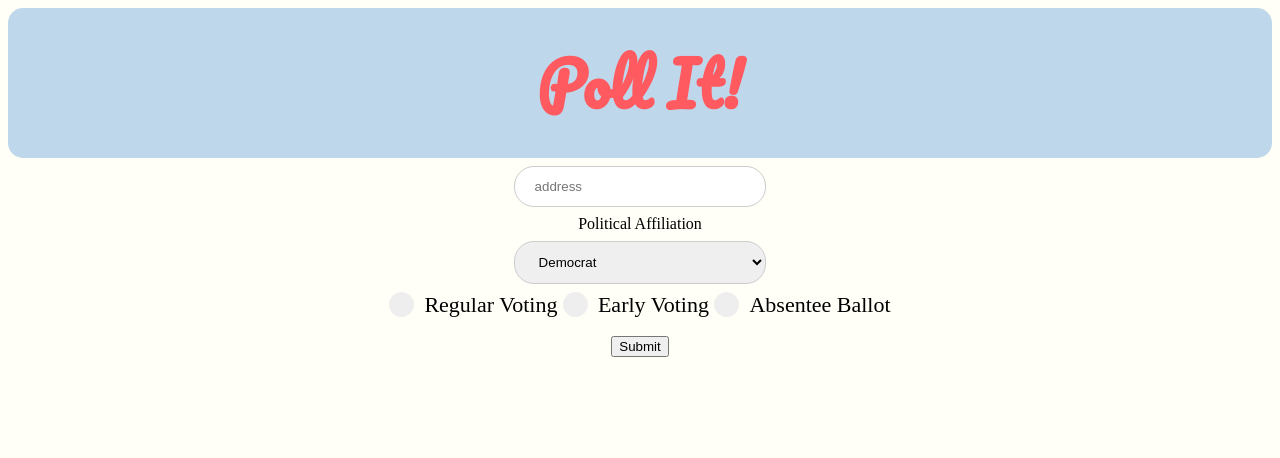
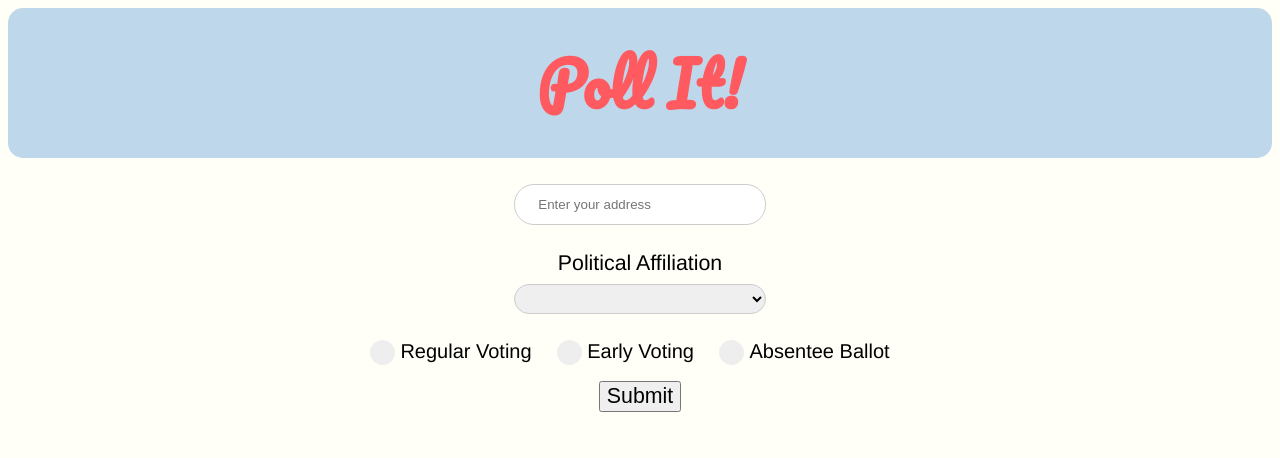
Before and after one commit to preddy27/HackGT2018, a Python web app: template templates/mainpage.html in a window 1280 px wide. Shown: the top 458 px of the page. Run offline with Jinja, Linux system fonts and the light colour scheme; the template is opened without the code that fills it, so the values that code supplies are empty.

Commit message:
more stylling

```diff
--- a/styles/mainStyles.css
+++ b/styles/mainStyles.css
@@ -1,5 +1,6 @@
 body {
 background-color: #FFFFF7;
+font-family: helvetica;
 }
 
 #header {
@@ -18,6 +19,15 @@
   text-align: center;
 }
 
+label {
+  font-size: 16pt;
+}
+
+select {
+  font-size: 12pt;
+  height: 30px;
+}
+
 input[type=text], select {
     width: 20%;
     padding: 12px 20px;
@@ -27,14 +37,16 @@
     border-radius: 20px;
     box-sizing: border-box;
     display: inline-block;
+    font-size: 10pt;
 }
 
 .shell {
     position: relative;
-    padding-left: 35px;
+    padding-left: 30px;
+    padding-right: 20px;
     margin-bottom: 12px;
     cursor: pointer;
-    font-size: 22px;
+    font-size: 20px;
     -webkit-user-select: none;
     -moz-user-select: none;
     -ms-user-select: none;
@@ -86,3 +98,7 @@
 	border-radius: 50%;
 	background: white;
 }
+
+input[type='submit'] {
+  font-size: 16pt;
+}
--- a/templates/infopage.html
+++ b/templates/infopage.html
@@ -75,7 +75,7 @@
         {% endif %}
       {% endfor %}</p>
       {% if item.type == "Referendum" %}
-        <p>Referendum {{item.referendumTitle}}<br>
+        <p><strong>Referendum {{item.referendumTitle}}<br></strong>
           {{item.referendumSubtitle}}<br>
           {{item.referendumText}}
         </p>
@@ -106,7 +106,7 @@
         {% endif %}
       {% endfor %}</p>
       {% if item.type == "Referendum" %}
-        <p>Referendum {{item.referendumTitle}}<br>
+        <p><strong>Referendum {{item.referendumTitle}}</strong><br>
           {{item.referendumSubtitle}}<br>
           {{item.referendumText}}
         </p>
--- a/templates/mainpage.html
+++ b/templates/mainpage.html
@@ -11,9 +11,9 @@
     <h1>Poll It!</h1>
   </div>
   <div class="container">
-    <form method="post" action="/info">
-      <input type="text" name="address"  id="address" placeholder="address"class = "box"></input>
-      <br>
+    <br><form method="post" action="/info">
+      <input type="text" name="address"  id="address" placeholder=" Enter your address"class = "box"></input>
+      <br><br>
       <label>Political Affiliation</label>
       <br>
       <select name="politicalParty" placeholder="Political Affiliation"  class = "box">
@@ -23,7 +23,7 @@
       </select>
 
       <div class="votingType">
-        <label class="shell">
+        <br><label class="shell">
         <input type="radio" value="regular" name="votingType">Regular Voting
         <span class="checkmark"></span>
         </label>
```
